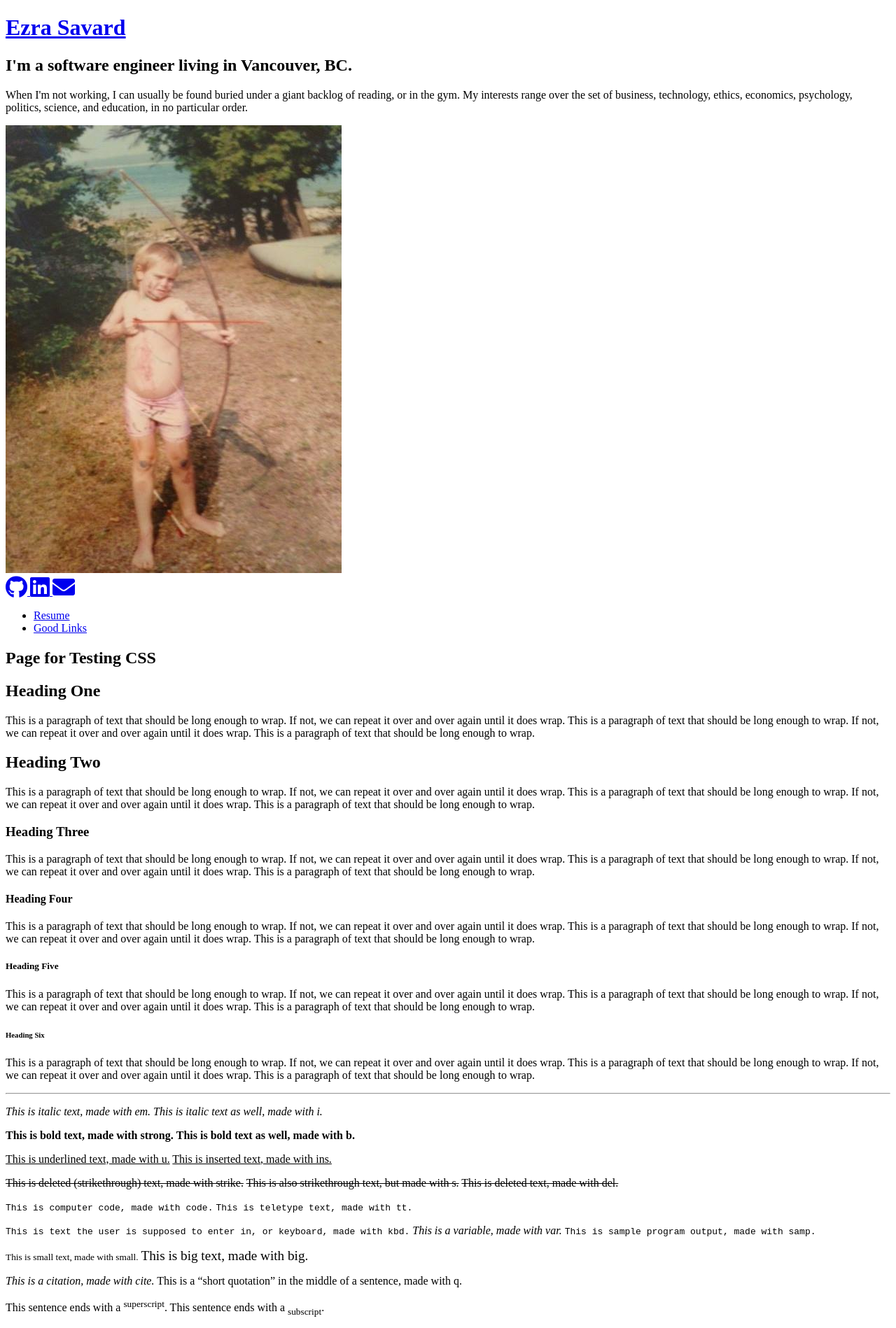
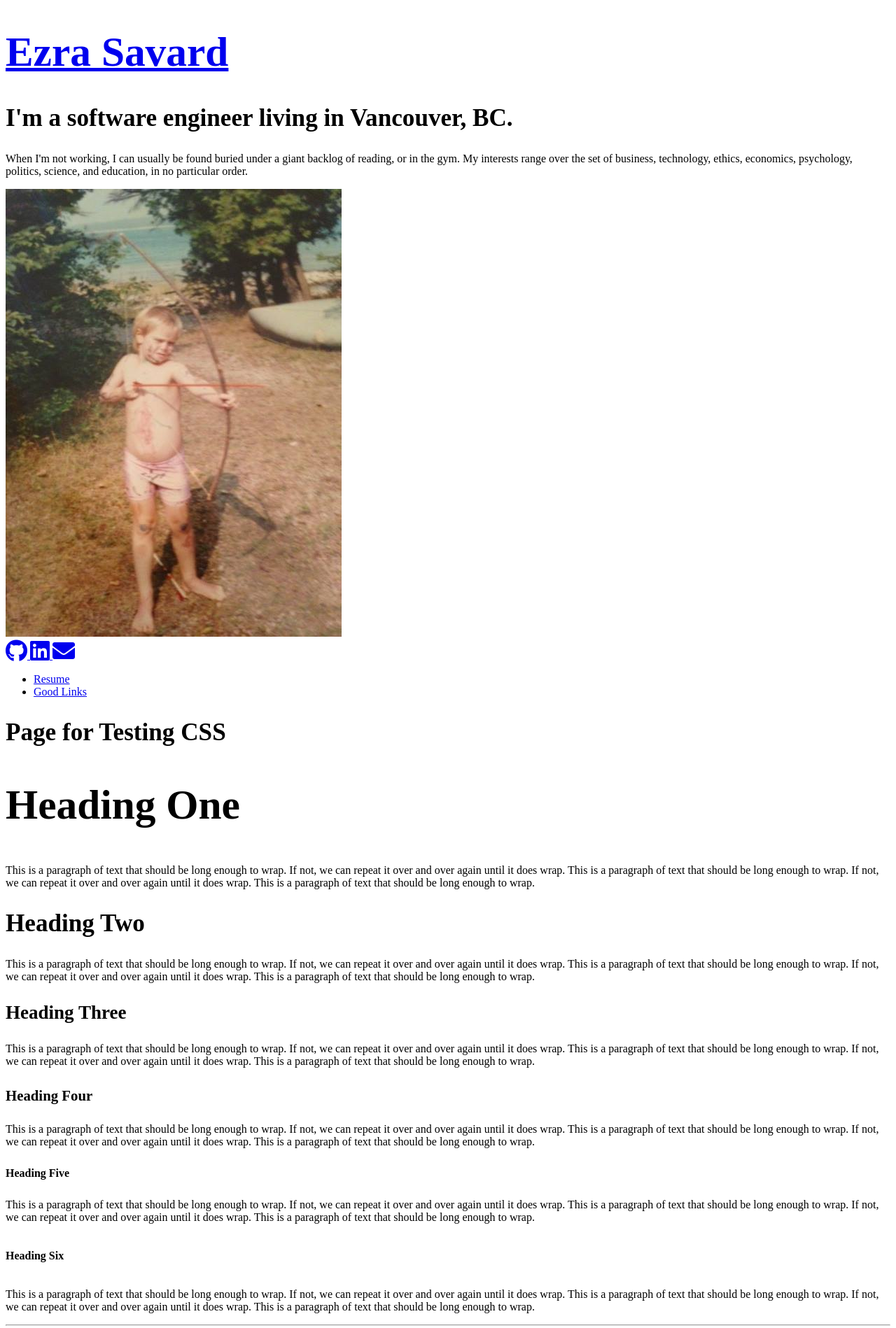
Before and after one commit to ezrasavard/ezrasavard.com, a Jekyll site: the page built from _pages/css-test/index.html, in a window 1280 px wide. Shown: the top 1898 px of the page at 70% size. Built offline with Jekyll 4.4.1, drawn with Linux system fonts in a browser that asks for light colours; nearby versions of some CDN libraries.

Commit message:
add harmonic sizing for headers

```diff
--- a/_sass/content.scss
+++ b/_sass/content.scss
@@ -1,3 +1,42 @@
+:root {
+  --ratio: 1.3;
+  --s-5: calc(var(--s-4) / var(--ratio));
+  --s-4: calc(var(--s-3) / var(--ratio));
+  --s-3: calc(var(--s-2) / var(--ratio));
+  --s-2: calc(var(--s-1) / var(--ratio));
+  --s-1: calc(var(--s0) / var(--ratio));
+  --s0: 1rem;
+  --s1: calc(var(--s0) * var(--ratio));
+  --s2: calc(var(--s1) * var(--ratio));
+  --s3: calc(var(--s2) * var(--ratio));
+  --s4: calc(var(--s3) * var(--ratio));
+  --s5: calc(var(--s4) * var(--ratio));
+}
+
+h1 {
+  font-size: var(--s5);
+}
+
+h2 {
+  font-size: var(--s3);
+}
+
+h3 {
+  font-size: var(--s2);
+}
+
+h4 {
+  font-size: var(--s1);
+}
+
+h5 {
+  font-size: var(--s0);
+}
+
+h6 {
+  font-size: var(--s0);
+}
+
 table {
   width: 100%;
 }
```
